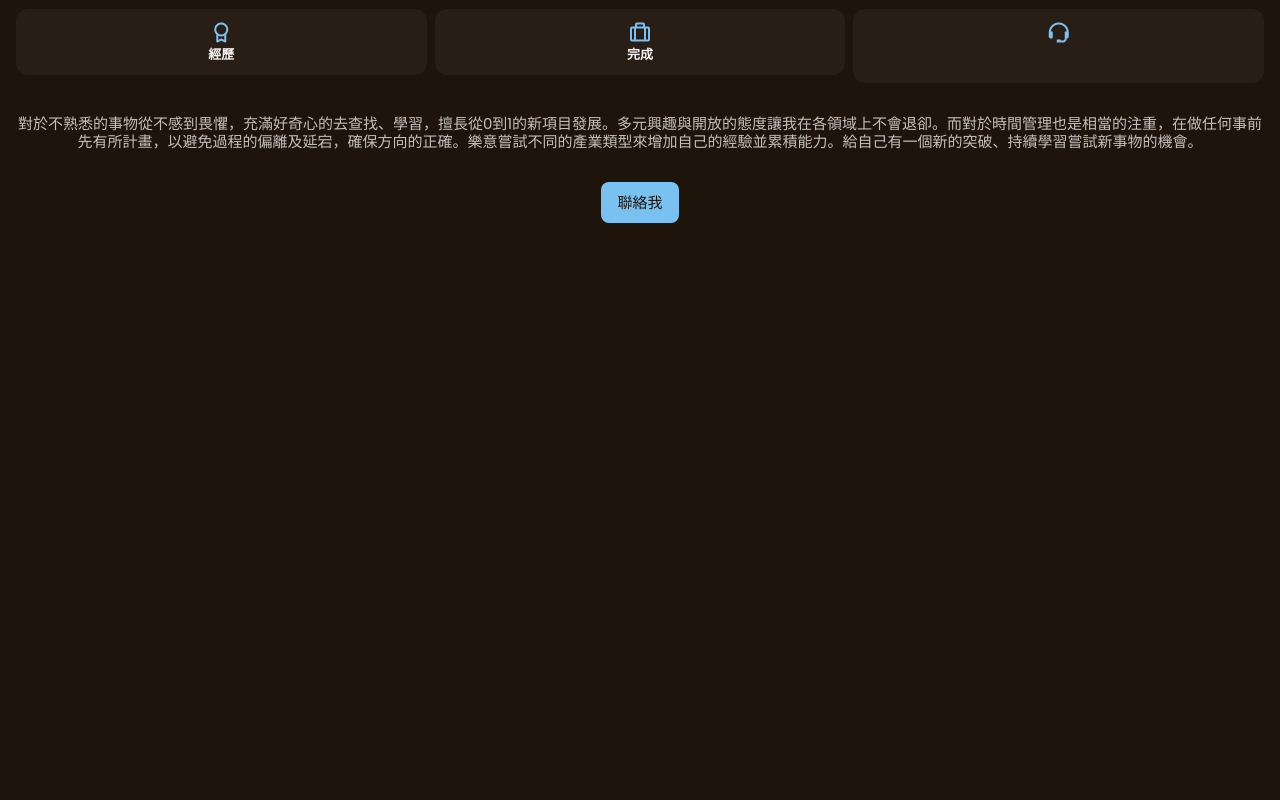
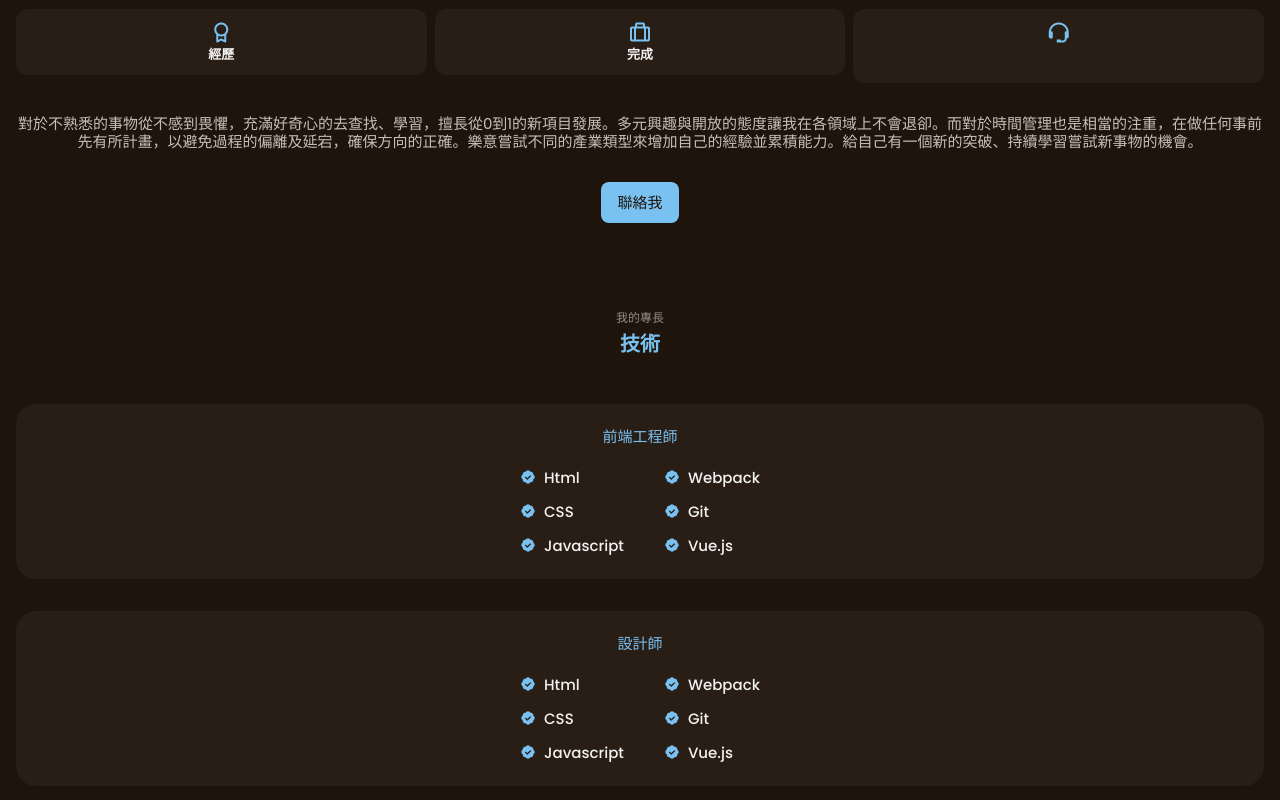
Before and after one commit to chanze7995/Portfolio, a website built with webpack: page src/index.html in a window 1280 px wide. Shown: the part 1024-1824 px from the top of the page. Before the commit the page ends 1615 px from the top, so only its background shows below. Built offline with nearby package versions, Linux system fonts and the light colour scheme.

Commit message:
Create Skills Section

```diff
--- a/src/assets/scss/all.scss
+++ b/src/assets/scss/all.scss
@@ -8,7 +8,7 @@
 @import "./element/header";
 @import "./element/home";
 @import "./element/about";
-// @import "./element/skills";
+@import "./element/skills";
 // @import "./element/services";
 // @import "./element/sideProject";
 // @import "./element/contact";
--- /dev/null
+++ b/src/assets/scss/element/_skills.scss
@@ -0,0 +1,50 @@
+.skills__container {
+  padding-top: 1rem;
+  row-gap: 2rem;
+}
+
+.skills__content {
+  padding: 1.5rem;
+  border-radius: 1.25rem;
+  background-color: $container-color;
+}
+
+.skills__title {
+  margin-bottom: 1.5rem;
+  text-align: center;
+  font-size: $normal-font-size;
+  font-weight: $font-medium;
+  color: $primary-color;
+}
+
+.skills__box {
+  display: flex;
+  justify-content: center;
+  column-gap: 2.5rem;
+}
+
+.skills__group {
+  display: grid;
+  align-content: center;
+  row-gap: 1rem;
+}
+
+.skills__data {
+  display: flex;
+  column-gap: 0.5rem;
+}
+
+.skills .bxs-badge-check {
+  font-size: 1rem;
+  color: $primary-color;
+}
+
+.skills__name {
+  font-size: $normal-font-size;
+  font-weight: $font-medium;
+  line-height: 18px;
+}
+
+.skills__level {
+  font-size: $tiny-font-size;
+}
--- a/src/index.html
+++ b/src/index.html
@@ -109,7 +109,112 @@
       </div>
     </section>
     <section class="skills section" id="skills">
-
+      <span class="section__subtitle">我的專長</span>
+      <h2 class="section__title">技術</h2>
+      <div class="skills__container container grid">
+        <div class="skills__content">
+          <h3 class="skills__title">前端工程師</h3>
+          <div class="skills__box">
+            <div class="skills__group">
+              <div class="skills__data">
+                <i class="bx bxs-badge-check"></i>
+                <div>
+                  <h3 class="skills__name">Html</h3>
+                  <span class="skills__level"></span>
+                </div>
+              </div>
+              <div class="skills__data">
+                <i class="bx bxs-badge-check"></i>
+                <div>
+                  <h3 class="skills__name">CSS</h3>
+                  <span class="skills__level"></span>
+                </div>
+              </div>
+              <div class="skills__data">
+                <i class="bx bxs-badge-check"></i>
+                <div>
+                  <h3 class="skills__name">Javascript</h3>
+                  <span class="skills__level"></span>
+                </div>
+              </div>
+            </div>
+            <div class="skills__group">
+              <div class="skills__data">
+                <i class="bx bxs-badge-check"></i>
+                <div>
+                  <h3 class="skills__name">Webpack</h3>
+                  <span class="skills__level"></span>
+                </div>
+              </div>
+              <div class="skills__data">
+                <i class="bx bxs-badge-check"></i>
+                <div>
+                  <h3 class="skills__name">Git</h3>
+                  <span class="skills__level"></span>
+                </div>
+              </div>
+              <div class="skills__data">
+                <i class="bx bxs-badge-check"></i>
+                <div>
+                  <h3 class="skills__name">Vue.js</h3>
+                  <span class="skills__level"></span>
+                </div>
+              </div>
+            </div>
+          </div>
+        </div>
+        <div class="skills__content">
+          <h3 class="skills__title">設計師</h3>
+          <div class="skills__box">
+            <div class="skills__group">
+              <div class="skills__data">
+                <i class="bx bxs-badge-check"></i>
+                <div>
+                  <h3 class="skills__name">Html</h3>
+                  <span class="skills__level"></span>
+                </div>
+              </div>
+              <div class="skills__data">
+                <i class="bx bxs-badge-check"></i>
+                <div>
+                  <h3 class="skills__name">CSS</h3>
+                  <span class="skills__level"></span>
+                </div>
+              </div>
+              <div class="skills__data">
+                <i class="bx bxs-badge-check"></i>
+                <div>
+                  <h3 class="skills__name">Javascript</h3>
+                  <span class="skills__level"></span>
+                </div>
+              </div>
+            </div>
+            <div class="skills__group">
+              <div class="skills__data">
+                <i class="bx bxs-badge-check"></i>
+                <div>
+                  <h3 class="skills__name">Webpack</h3>
+                  <span class="skills__level"></span>
+                </div>
+              </div>
+              <div class="skills__data">
+                <i class="bx bxs-badge-check"></i>
+                <div>
+                  <h3 class="skills__name">Git</h3>
+                  <span class="skills__level"></span>
+                </div>
+              </div>
+              <div class="skills__data">
+                <i class="bx bxs-badge-check"></i>
+                <div>
+                  <h3 class="skills__name">Vue.js</h3>
+                  <span class="skills__level"></span>
+                </div>
+              </div>
+            </div>
+          </div>
+        </div>
+      </div>
     </section>
     <section class="services section" id="services">
 
```
